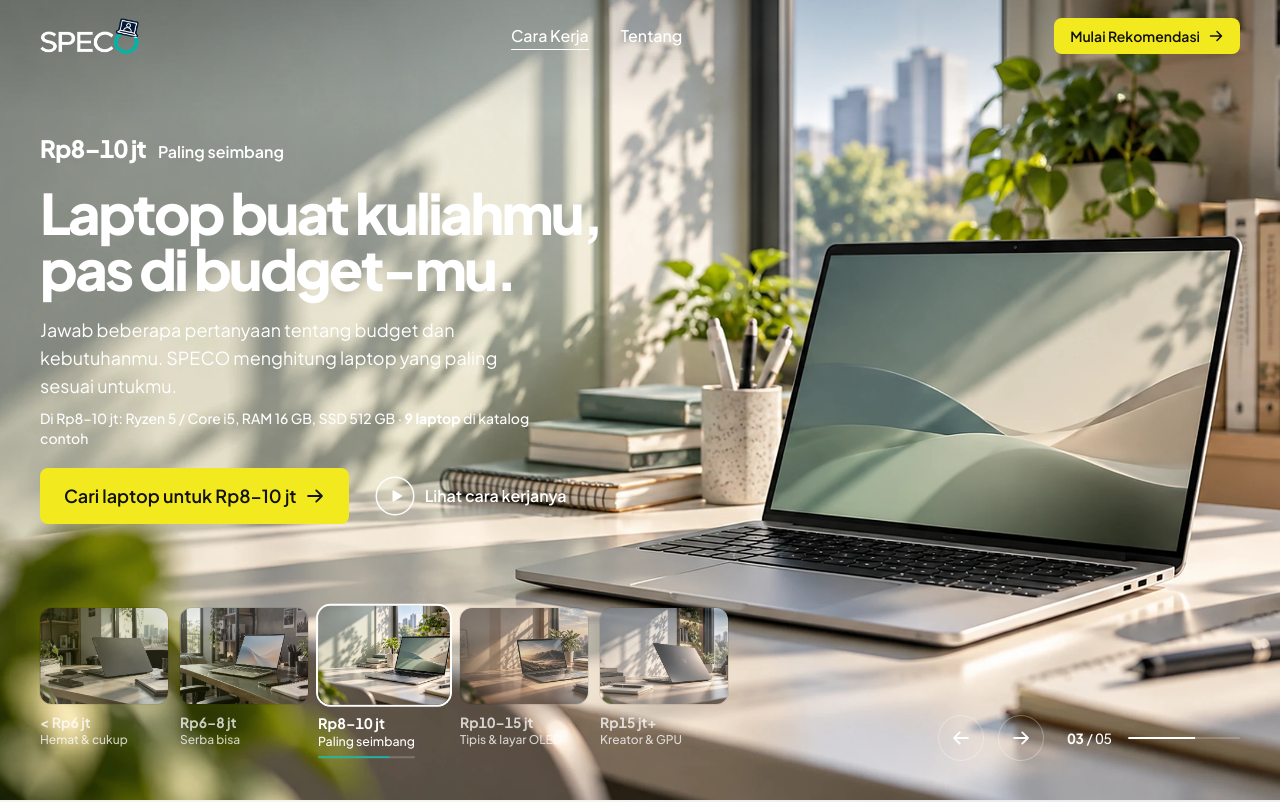
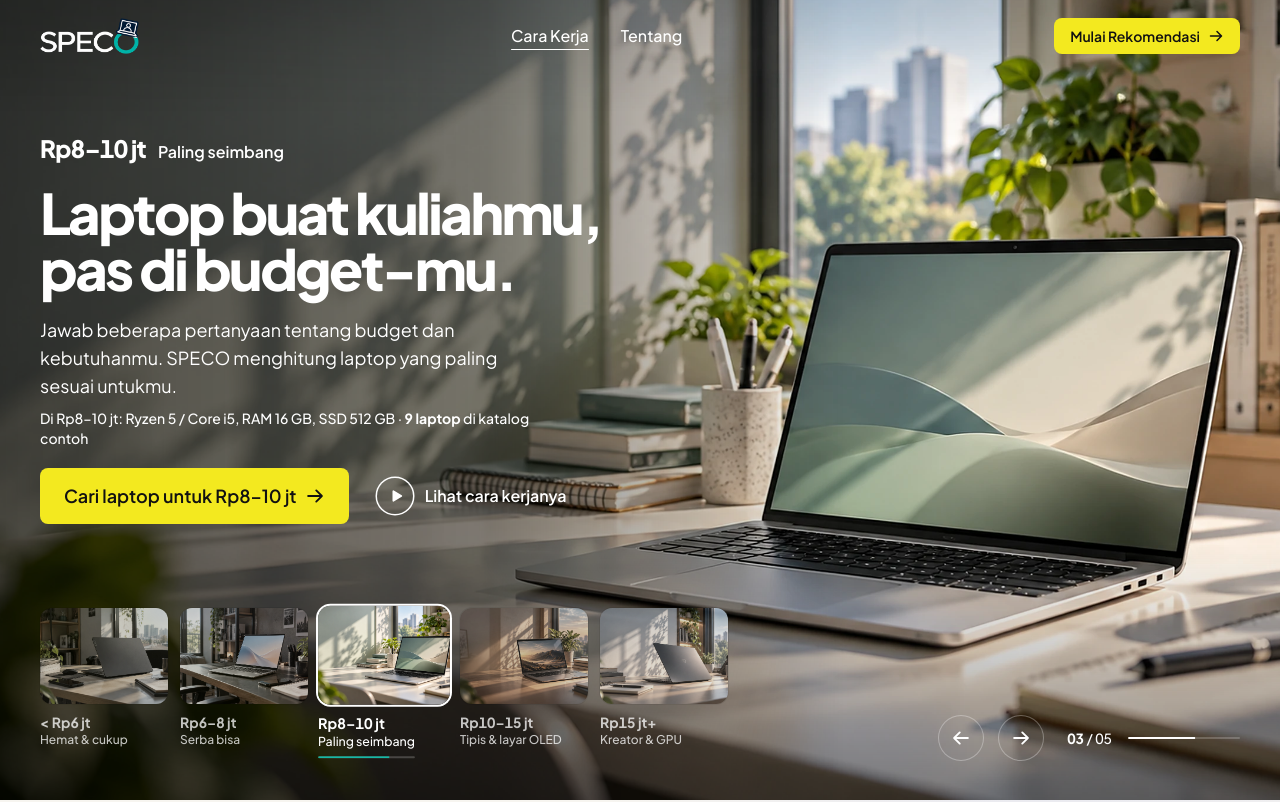
Before and after one commit to Renkaslana/NEXORA, a Next.js app: page / in a window 1280 px wide. Shown: the top 802 px of the page. Built offline with nearby package versions, Linux system fonts and the light colour scheme.

Commit message:
fix(landing): scrim hero konsisten saat scroll
Wadah foto diberi isolate. Tanpa itu, saat skala scroll = 1 Motion menulis
transform: none, stacking context hilang, dan foto aktif (z-2) naik di atas
scrim sehingga sisi kiri bergantian terang dan gelap.

```diff
--- a/components/landing/landing-hero.tsx
+++ b/components/landing/landing-hero.tsx
@@ -204,7 +204,9 @@ export function LandingHero() {
       {/* ------------------------------------------------ Render: setelah CTA pada mobile, latar penuh pada lg */}
       <motion.div
         style={reduce ? undefined : { scale: outScale }}
-        className="relative order-2 aspect-[4/3] w-full overflow-hidden sm:aspect-[16/9] lg:absolute lg:inset-0 lg:aspect-auto"
+        // `isolate`: lapisan foto (z-0…z-2) selalu dalam konteks sendiri di bawah scrim. Tanpa ini, saat skala
+        // scroll = 1 Motion menulis `transform: none`, konteks hilang, dan foto aktif naik di atas scrim.
+        className="relative isolate z-0 order-2 aspect-[4/3] w-full overflow-hidden sm:aspect-[16/9] lg:absolute lg:inset-0 lg:aspect-auto"
       >
         <motion.div className="absolute -inset-4" style={depth.style}>
           {ORDER.map((id) => {
```
